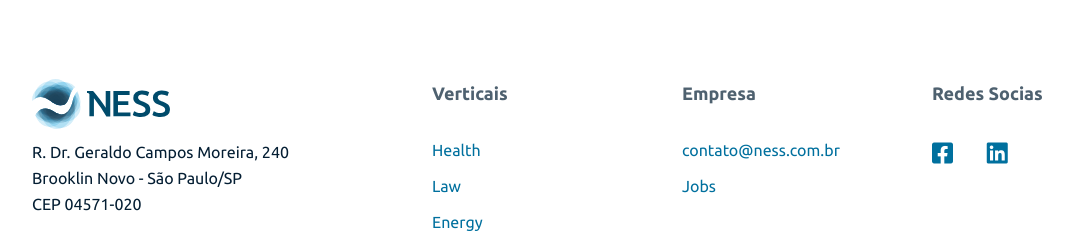
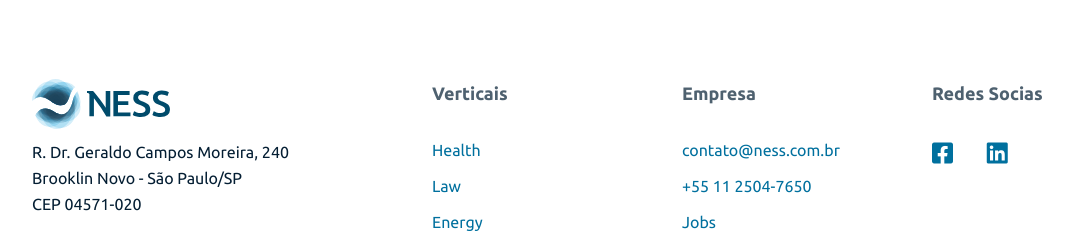
Before and after one commit to brucesantos/ness-v2, a PHP site: page /index.php in a window 1280 px wide. Shown: the part 6249-6500 px from the top of the page, without its empty margins (23-1096 px from the left). Run offline with PHP 8.4, Linux system fonts and the light colour scheme; some libraries are stand-ins or nearby versions.

Commit message:
telefone

```diff
--- a/common/footer.php
+++ b/common/footer.php
@@ -26,7 +26,8 @@
           </div>
           <div class="col-6" data-aos-duration="600" data-aos="fade-down" data-aos-delay="600">
             <div class="mb-30 f-18 semibold op-7 title">Empresa</div>
-            <div class="mb-10"><a href="#" class="link">contato@ness.com.br</a></div>
+            <div class="mb-10"><a href="mailto:contato@ness.com.br" class="link">contato@ness.com.br</a></div>
+            <div class="mb-10"><a href="tel:+55 11 2504-7650" class="link">+55 11 2504-7650</a></div>
             <div class="mb-10"><a href="https://forms.gle/MZ6dfkLV4RWz43bn7" target="_blank" class="link">Jobs</a></div>
           </div>
         </div>
```
